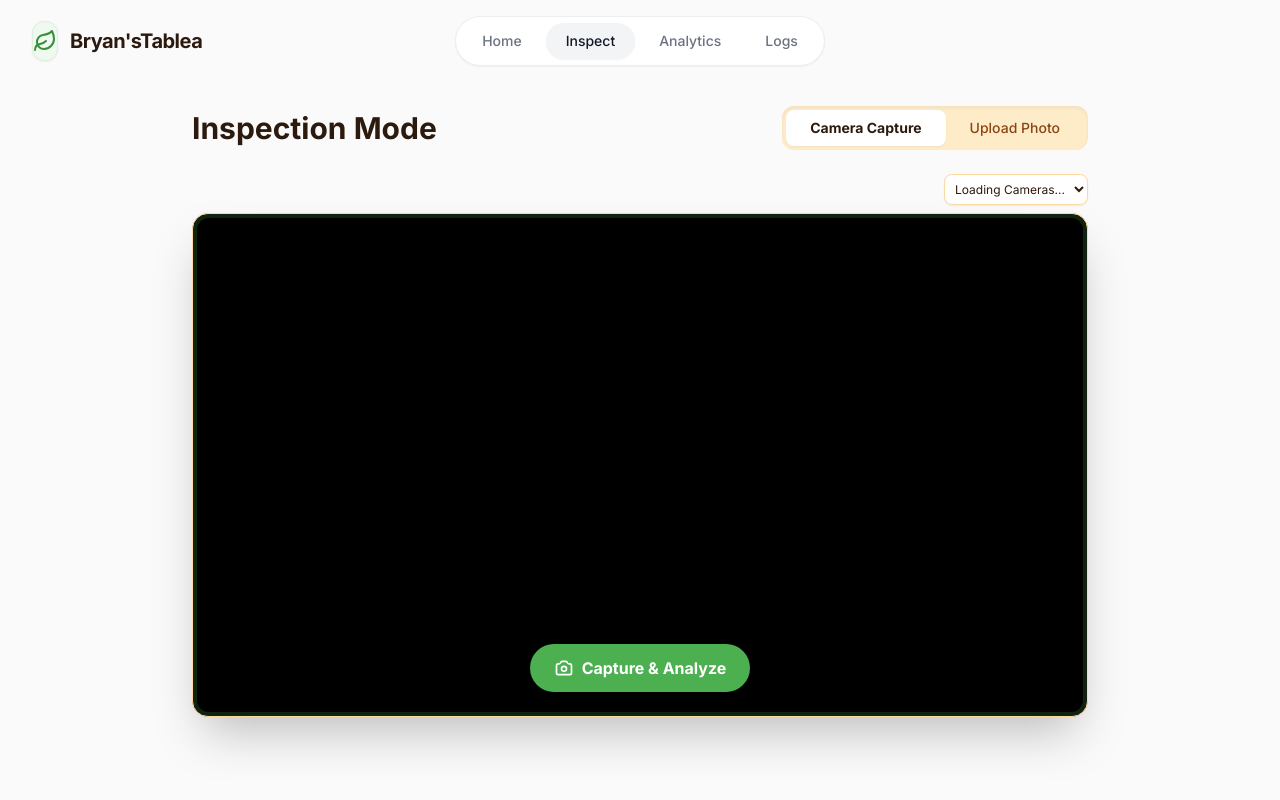
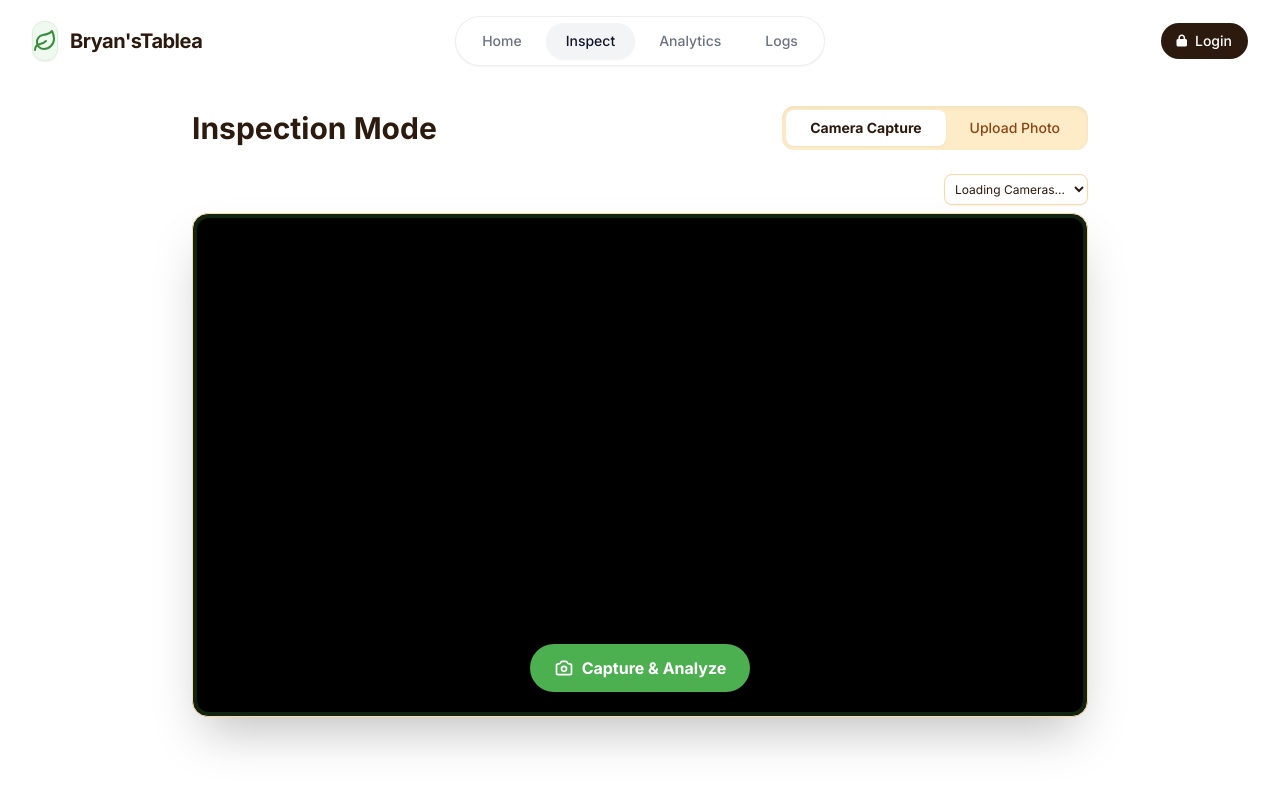
Before and after one commit to excesting/Cacao-Tablea, a Flask app: page /detect in a window 1280 px wide. Run offline with Flask 3, Linux system fonts and the light colour scheme; some libraries are stand-ins or nearby versions.

Commit message:
Refactor base.html for styling and mobile menu updates
Updated the base HTML template to improve styling and functionality, including font changes and mobile menu behavior.

```diff
--- a/templates/base.html
+++ b/templates/base.html
@@ -4,6 +4,9 @@
   <meta charset="UTF-8" />
   <meta name="viewport" content="width=device-width, initial-scale=1.0" />
   <title>Bryan's Tablea</title>
+  <link rel="preconnect" href="https://fonts.googleapis.com">
+  <link rel="preconnect" href="https://fonts.gstatic.com" crossorigin>
+  <link href="https://fonts.googleapis.com/css2?family=Inter:wght@400;500;600;700;800&display=swap" rel="stylesheet">
 
   <script src="https://cdn.tailwindcss.com/3.4.4"></script>
 
@@ -34,20 +37,21 @@
           },
           fontFamily: {
             sans:    ['Inter', 'sans-serif'],
-            display: ['Playfair Display', 'serif']
+            display: ['Inter', 'sans-serif']
           }
         }
       }
     }
   </script>
 
-  <link href="https://fonts.googleapis.com/css2?family=Playfair+Display:wght@400;600;700;800&family=Inter:wght@300;400;500;600;700&display=swap" rel="stylesheet" />
+  <!-- Icons -->
   <link rel="stylesheet" href="https://cdnjs.cloudflare.com/ajax/libs/font-awesome/6.4.0/css/all.min.css" />
   <script src="https://cdn.jsdelivr.net/npm/chart.js@4.4.4/dist/chart.umd.min.js"></script>
 
   <style>
+    /* pure white background everywhere */
     body {
-      background-color: #FAFAFA;
+      background-color: #FFFFFF;
     }
 
     /* Toast notification */
@@ -65,12 +69,8 @@
       opacity: 1;
     }
 
-    /* Mobile bottom nav active indicator */
-    .mobile-nav-active {
-      color: #388E3C;
-    }
+    .mobile-nav-active { color: #388E3C; }
 
-    /* Smooth page transitions */
     main {
       animation: fadeIn 0.3s ease-in-out;
     }
@@ -79,22 +79,22 @@
       to   { opacity: 1; transform: translateY(0);   }
     }
 
-    /* Animation for mobile menu */
-    .slide-down {
-      animation: slideDown 0.2s ease-out forwards;
-    }
+    #mobileMenu { display: none; transform-origin: top; }
+    #mobileMenu.open { display: block; animation: slideDown 0.2s ease-out; }
     @keyframes slideDown {
-      from { opacity: 0; transform: scaleY(0.95); transform-origin: top; }
-      to   { opacity: 1; transform: scaleY(1); transform-origin: top; }
+      from { opacity: 0; transform: scaleY(0.9); }
+      to   { opacity: 1; transform: scaleY(1);   }
     }
   </style>
 </head>
 
-<body class="text-bark-900 font-sans min-h-screen flex flex-col selection:bg-leaf-500 selection:text-white">
+<body class="font-['Inter'] bg-white text-bark-900">
 
+  <!-- ─── Navbar ─── -->
   <nav class="sticky top-4 z-50 w-full max-w-7xl mx-auto px-4 sm:px-6 lg:px-8 mt-4">
     <div class="flex items-center justify-between">
 
+      <!-- Logo -->
       <div
         class="flex items-center gap-3 cursor-pointer w-[150px]"
         onclick="window.location.href='{{ url_for('home') }}'"
@@ -114,6 +114,7 @@
         <span class="text-xl font-bold tracking-tight text-bark-900">Bryan'sTablea</span>
       </div>
 
+      <!-- Desktop Nav Pills -->
       <div class="hidden md:flex items-center gap-1 bg-white px-1.5 py-1.5 rounded-full border border-gray-200/70 shadow-sm backdrop-blur-md">
         <a
           href="{{ url_for('home') }}"
@@ -133,8 +134,21 @@
         >Logs</a>
       </div>
 
-      <div class="hidden md:block w-[150px]"></div>
+      <div class="hidden md:flex w-[150px] justify-end">
+        {% if session.get('logged_in') %}
+        <a href="{{ url_for('logout') }}"
+           class="flex items-center gap-2 px-4 py-2 rounded-full text-sm font-medium text-bark-500 hover:text-bark-900 hover:bg-gray-50 border border-gray-200/70 transition-all">
+          <i class="fas fa-arrow-right-from-bracket text-xs"></i> Logout
+        </a>
+        {% else %}
+        <a href="{{ url_for('login') }}"
+           class="flex items-center gap-2 px-4 py-2 rounded-full text-sm font-medium bg-bark-900 text-white hover:bg-bark-800 transition-all">
+          <i class="fas fa-lock text-xs"></i> Login
+        </a>
+        {% endif %}
+      </div>
 
+      <!-- Mobile Hamburger -->
       <div class="md:hidden">
         <button
           id="menuToggle"
@@ -151,40 +165,44 @@
 
     </div>
 
-    <div id="mobileMenu" class="hidden md:hidden mt-2 bg-white rounded-2xl border border-gray-200/70 shadow-md overflow-hidden slide-down">
+    <!-- Mobile Dropdown Menu -->
+    <div id="mobileMenu" class="md:hidden mt-2 bg-white rounded-2xl border border-gray-200/70 shadow-md overflow-hidden">
       <div class="flex flex-col p-2 gap-1">
-        <a
-          href="{{ url_for('home') }}"
-          class="px-4 py-3 rounded-xl text-sm font-medium transition-all {{ 'bg-gray-100 text-gray-900' if current_page == 'home' else 'text-gray-500 hover:text-gray-900 hover:bg-gray-50' }}"
-        >
+        <a href="{{ url_for('home') }}" class="px-4 py-3 rounded-xl text-sm font-medium transition-all {{ 'bg-gray-100 text-gray-900' if current_page == 'home' else 'text-gray-500 hover:text-gray-900 hover:bg-gray-50' }}">
           <i class="fa fa-home mr-2 text-leaf-600"></i>Home
         </a>
-        <a
-          href="{{ url_for('detect') }}"
-          class="px-4 py-3 rounded-xl text-sm font-medium transition-all {{ 'bg-gray-100 text-gray-900' if current_page == 'detect' else 'text-gray-500 hover:text-gray-900 hover:bg-gray-50' }}"
-        >
+        <a href="{{ url_for('detect') }}" class="px-4 py-3 rounded-xl text-sm font-medium transition-all {{ 'bg-gray-100 text-gray-900' if current_page == 'detect' else 'text-gray-500 hover:text-gray-900 hover:bg-gray-50' }}">
           <i class="fa fa-magnifying-glass mr-2 text-leaf-600"></i>Inspect
         </a>
-        <a
-          href="{{ url_for('analytics') }}"
-          class="px-4 py-3 rounded-xl text-sm font-medium transition-all {{ 'bg-gray-100 text-gray-900' if current_page == 'analytics' else 'text-gray-500 hover:text-gray-900 hover:bg-gray-50' }}"
-        >
+        <a href="{{ url_for('analytics') }}" class="px-4 py-3 rounded-xl text-sm font-medium transition-all {{ 'bg-gray-100 text-gray-900' if current_page == 'analytics' else 'text-gray-500 hover:text-gray-900 hover:bg-gray-50' }}">
           <i class="fa fa-chart-line mr-2 text-leaf-600"></i>Analytics
         </a>
-        <a
-          href="{{ url_for('logs') }}"
-          class="px-4 py-3 rounded-xl text-sm font-medium transition-all {{ 'bg-gray-100 text-gray-900' if current_page == 'logs' else 'text-gray-500 hover:text-gray-900 hover:bg-gray-50' }}"
-        >
+        <a href="{{ url_for('logs') }}" class="px-4 py-3 rounded-xl text-sm font-medium transition-all {{ 'bg-gray-100 text-gray-900' if current_page == 'logs' else 'text-gray-500 hover:text-gray-900 hover:bg-gray-50' }}">
           <i class="fa fa-list mr-2 text-leaf-600"></i>Logs
         </a>
+        <div class="border-t border-gray-100 mt-1 pt-1">
+          {% if session.get('logged_in') %}
+          <a href="{{ url_for('logout') }}" class="px-4 py-3 rounded-xl text-sm font-medium text-red-500 hover:bg-red-50 transition-all flex items-center">
+            <i class="fas fa-arrow-right-from-bracket mr-2"></i>Logout
+          </a>
+          {% else %}
+          <a href="{{ url_for('login') }}" class="px-4 py-3 rounded-xl text-sm font-medium bg-bark-900 text-white transition-all flex items-center">
+            <i class="fas fa-lock mr-2"></i>Login
+          </a>
+          {% endif %}
+        </div>
       </div>
     </div>
   </nav>
+  <!-- ─── End Navbar ─── -->
+
+  <!-- ─── Page Content ─── -->
   <main class="flex-grow w-full max-w-7xl mx-auto px-4 sm:px-6 lg:px-8 pt-10 pb-24 md:pb-12">
     {% block content %}
     {% endblock %}
   </main>
 
+  <!-- ─── Toast Notification ─── -->
   <div id="toast" class="toast">
     <div class="bg-white rounded-xl shadow-2xl border border-gray-100 p-4 flex items-center gap-3 max-w-sm">
       <div id="toastIcon" class="w-8 h-8 rounded-lg flex items-center justify-center flex-shrink-0"></div>
@@ -195,28 +213,23 @@
     </div>
   </div>
 
+  <!-- ─── Scripts ─── -->
   <script src="{{ url_for('static', filename='scripts.js') }}?v=7"></script>
 
   <script>
-    // Updated Javascript toggling Tailwind's 'hidden' class directly
     function toggleMobileMenu() {
       const menu     = document.getElementById('mobileMenu');
       const iconOpen  = document.getElementById('menuIconOpen');
       const iconClose = document.getElementById('menuIconClose');
-
-      menu.classList.toggle('hidden');
+      menu.classList.toggle('open');
       iconOpen.classList.toggle('hidden');
       iconClose.classList.toggle('hidden');
     }
-
-    // Close menu when clicking outside
     document.addEventListener('click', function (e) {
       const menu   = document.getElementById('mobileMenu');
       const toggle = document.getElementById('menuToggle');
-
-      // Only fire if the menu is currently open
-      if (!menu.classList.contains('hidden') && !menu.contains(e.target) && !toggle.contains(e.target)) {
-        menu.classList.add('hidden');
+      if (!menu.contains(e.target) && !toggle.contains(e.target)) {
+        menu.classList.remove('open');
         document.getElementById('menuIconOpen').classList.remove('hidden');
         document.getElementById('menuIconClose').classList.add('hidden');
       }
```
